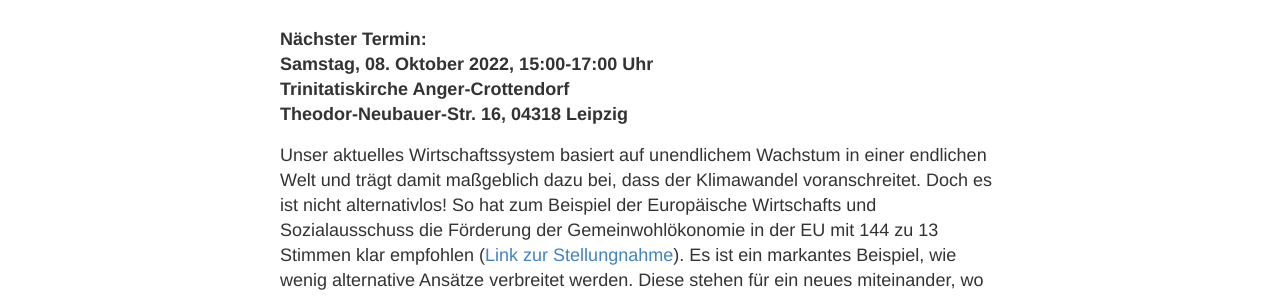
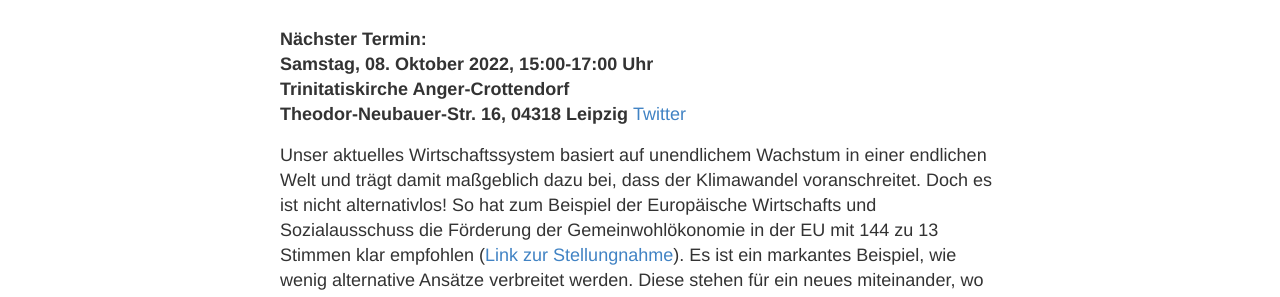
Before and after one commit to s4f-leipzig/s4f-leipzig.github.io, a Jekyll site: the page built from salon.md, in a window 1280 px wide. Shown: the part 221-518 px from the top of the page. Built offline with Jekyll 4.4.1, drawn with Linux system fonts in a browser that asks for light colours; a file with an impossible date is left out.

Commit message:
Update salon.md

```diff
--- a/salon.md
+++ b/salon.md
@@ -9,6 +9,7 @@ Samstag, 08. Oktober 2022, 15:00-17:00 Uhr<br>
 Trinitatiskirche Anger-Crottendorf<br>
 Theodor-Neubauer-Str. 16, 04318 Leipzig
 </b>
+<a href="https://twitter.com/SalonderZukunft">Twitter</a>
 
 Unser aktuelles Wirtschaftssystem basiert auf unendlichem Wachstum in einer endlichen Welt und trägt damit maßgeblich dazu bei, dass der Klimawandel voranschreitet. Doch es ist nicht alternativlos! So hat zum Beispiel der Europäische Wirtschafts und
 Sozialausschuss die Förderung der Gemeinwohlökonomie in der EU mit 144 zu 13 Stimmen klar empfohlen
```
